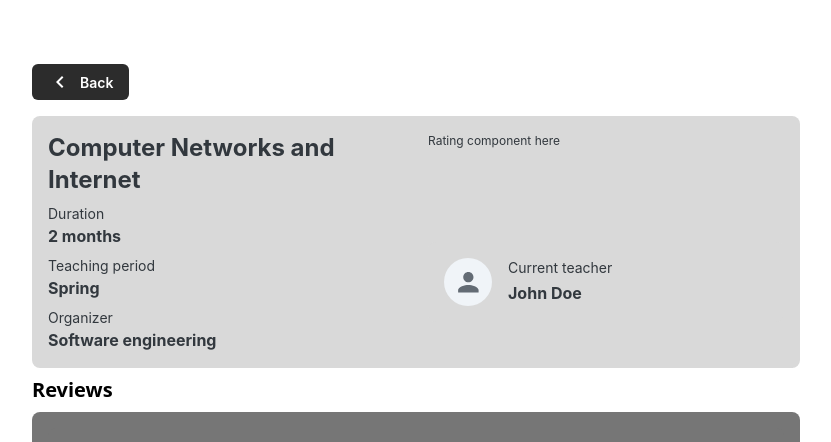
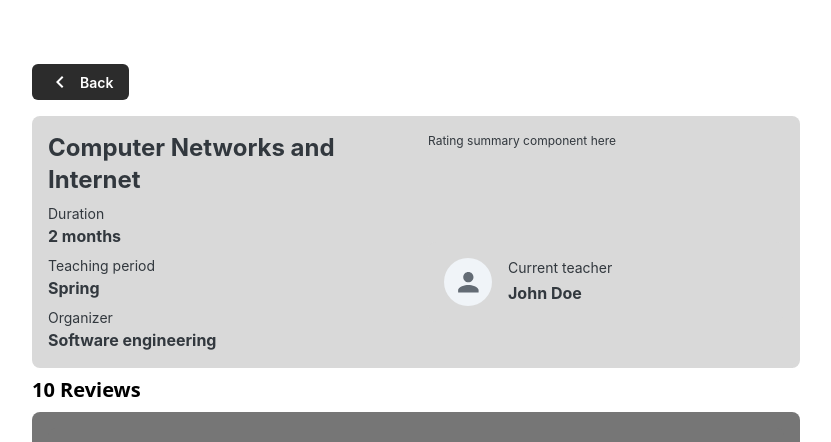
Before and after one commit to CaptainCluster/react_hackathon_2025, a React (Vite) app in the folder src/: page /course/1 in a window 1280 px wide. Shown: the top 442 px of the page, without its empty margins (224-1055 px from the left). Built offline with nearby package versions, Linux system fonts and the light colour scheme.

Commit message:
number of reviews shown on courseinfo page

```diff
--- a/src/src/components/Course/CourseInfo.tsx
+++ b/src/src/components/Course/CourseInfo.tsx
@@ -33,7 +33,7 @@ const CourseInfo = ({ course }: { course: Course }) => {
           </div>
         </Stack>
         <div className="grid grid-rows-2">
-          <p className="additional-info">Rating component here</p>
+          <p className="additional-info">Rating summary component here</p>
           <div>
             <Card
               sx={{
--- a/src/src/components/Course/CourseView.tsx
+++ b/src/src/components/Course/CourseView.tsx
@@ -26,6 +26,8 @@ const CourseView = ({ courseId }: { courseId: string | undefined }) => {
     return <span className="text-white">No course</span>;
   }
 
+  const numReviews = courseData.reviews.length;
+  const showReviews = numReviews > 0;
   return (
     <>
       <div className="p-2 pt-16 mx-2 flex flex-col items-start justify-start mb-4 gap-4">
@@ -39,10 +41,12 @@ const CourseView = ({ courseId }: { courseId: string | undefined }) => {
           Back
         </Button>
 
-        <div className="flex flex-col gap-2 max-w-3xl min-w-xl md:min-w-3xl">
+        <div className="flex flex-col gap-2 max-w-3xl min-w-3xl md:min-w-3xl">
           <CourseInfo course={courseData} />
-          <h3 className="font-bold text-xl">Reviews</h3>
-          <Reviews course={courseData} />
+          <h3 className="font-bold text-xl">
+            {showReviews ? `${numReviews} Reviews` : "No reviews"}
+          </h3>
+          {showReviews ? <Reviews course={courseData} /> : ""}
         </div>
         <div className="flex justify-center">
           <Button
--- a/src/src/data/filler.json
+++ b/src/src/data/filler.json
@@ -265,8 +265,7 @@
         "comment": "Great course for mobile enthusiasts."
       }
     ]
-    }
-  ,
+  },
   {
     "id": 4,
     "name": "Advanced Databases",
@@ -401,5 +400,16 @@
         "date": "2021-8-30"
       }
     ]
+  },
+  {
+    "id": 7,
+    "name": "Marketing",
+    "credits": 3,
+    "language": "English",
+    "duration": "3 months",
+    "term": "Fall",
+    "teacher": "Carol White",
+    "subject": "Business",
+    "reviews": []
   }
 ]
--- a/src/src/utils/findCourse.ts
+++ b/src/src/utils/findCourse.ts
@@ -1,13 +1,16 @@
 import Course from "../models/interfaces/Course";
 
-const findCourse = (courseData: Course[], courseId: number) => {
+const findCourse = (
+  courseData: Course[],
+  courseId: number
+): Course | undefined => {
   let wantedEntry;
-  courseData.map(courseEntry => {
+  courseData.map((courseEntry) => {
     if (courseEntry.id == courseId) {
       wantedEntry = courseEntry;
     }
   });
-  return wantedEntry
-}
+  return wantedEntry;
+};
 
 export default findCourse;
```
Also changed, not shown: src/src/pages/Home.tsx (+6 -3 lines).
